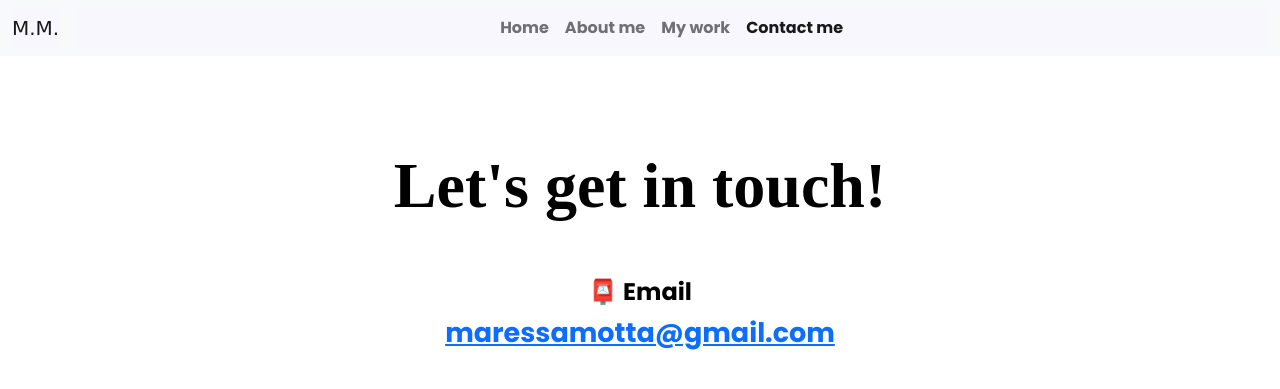
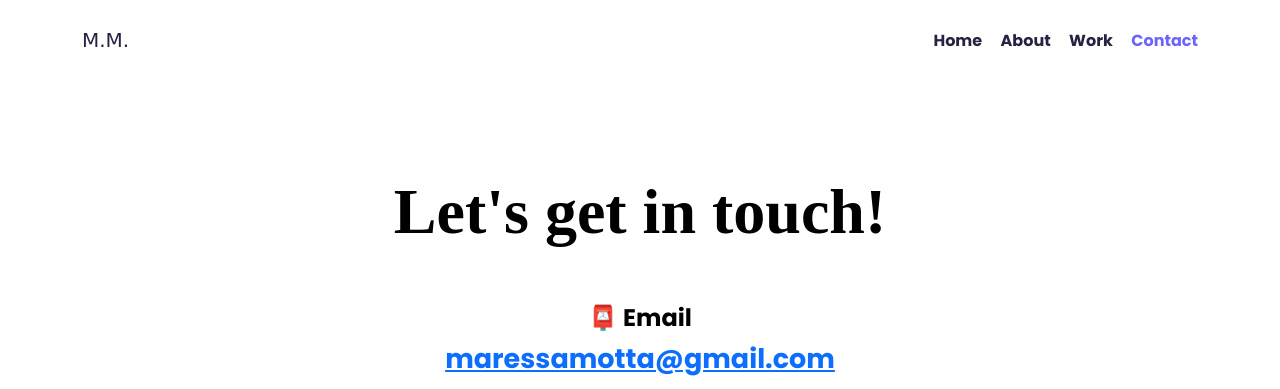
Before and after one commit to MaressaMotta/Portfolio, a plain HTML site: page contact.html in a window 1280 px wide. Shown: the top 389 px of the page. Drawn offline with nearby package versions, Linux system fonts and the light colour scheme; a web font is replaced by a local one.

Commit message:
final touches

```diff
--- a/contact.html
+++ b/contact.html
@@ -36,61 +36,29 @@
     <title>Contact - Maressa Motta</title>
   </head>
   <body>
-    <nav class="navbar navbar-expand-lg fixed top navbar-light bg-light "
+    <div class="container">
+      <nav class="d-flex justify-content-between">
+        <a class="navbar-brand d-none d-md-block"
+        href="/" title="Maressa Motta"
+          >M.M.</a
         >
-      <div class="container-fluid">
-        <a class="navbar-brand d-none d-md-block" href="/" title="Maressa Motta">M.M.</a>
-        <button
-          class="navbar-toggler"
-          type="button"
-          data-bs-toggle="collapse"
-          data-bs-target="#navbarNav"
-          aria-controls="navbarNav"
-          aria-expanded="false"
-          aria-label="Toggle navigation"
-        >
-          <span class="navbar-toggler-icon"></span>
-        </button>
-        <div class="collapse navbar-collapse" id="navbarNav">
-          <ul class="navbar-nav">
-            <li class="nav-item">
-              <a
-                class="nav-link "
-                aria-current="page"
-                href="/index.html"
-                title="homepage"
-                >Home</a
-              >
+        </a>
+        <ul>
+          <li >
+            <a href="/" title="Homepage"> Home</a>
           </li>
-            <li class="nav-item">
-              <a
-                class="nav-link "
-                href="/about.html"
-                title="About Maressa Motta"
-                >About me</a
-              >
+          <li>
+            <a href="/about.html" title="About Maressa"> About</a>
           </li>
-
-            <li class="nav-item">
-              <a
-                class="nav-link "
-                href="/work.html"
-                title="Contact Maressa Motta"
-                >My work</a
-              >
+          <li>
+            <a href="/work.html" title="Maressa's work"> Work</a>
           </li>
-            <li class="nav-item">
-              <a
-                class="nav-link active"
-                href="/contact.html"
-                title="Contact Maressa Motta"
-                >Contact me</a
-              >
+          <li class="active">
+            <a href="/contact.html" title="Contact Maressa"> Contact</a>
           </li>
         </ul>
+      </nav>
     </div>
-      </div>
-    </nav>
       <div class="content-container container">
       <div class="content">
         <h1 class="mb-5" title="My work">
--- a/styles/portfolio.css
+++ b/styles/portfolio.css
@@ -35,17 +35,34 @@ p {
   line-height: 30px;
 }
 .navbar-brand {
-  background: var(--secondary-color);
   font-family: "Lobster", cursive;
+  text-decoration: none;
 }
-.navbar-collapse {
-  flex-grow: 1;
-  text-align: center;
-  background: var(--secondary-color);
-  color: white;
-  width: 100%;
-  top: 0;
-  justify-content: space-evenly;
+nav {
+  padding: 20px 0;
+}
+
+nav ul {
+  padding: 0;
+  margin: 0;
+}
+
+nav li {
+  display: inline;
+  list-style: none;
+  line-height: 42px;
+  margin-left: 15px;
+}
+
+nav a {
+  text-decoration: none;
+  color: #272142;
+  transition: all 100ms ease-in-out;
+}
+
+nav a:hover,
+nav li.active a {
+  color: var(--branding-color);
 }
 
 .hero {
@@ -192,4 +209,8 @@ footer .social-links a:hover {
     padding: 0;
     text-align: center;
   }
+  .content {
+    text-align: center;
+    padding: 0;
+  }
 }
```
Also changed, not shown: about.html (+17 -44 lines), index.html (+25 -59 lines), work.html (+24 -47 lines). Lines whose indentation alone changed are shown as unchanged.
